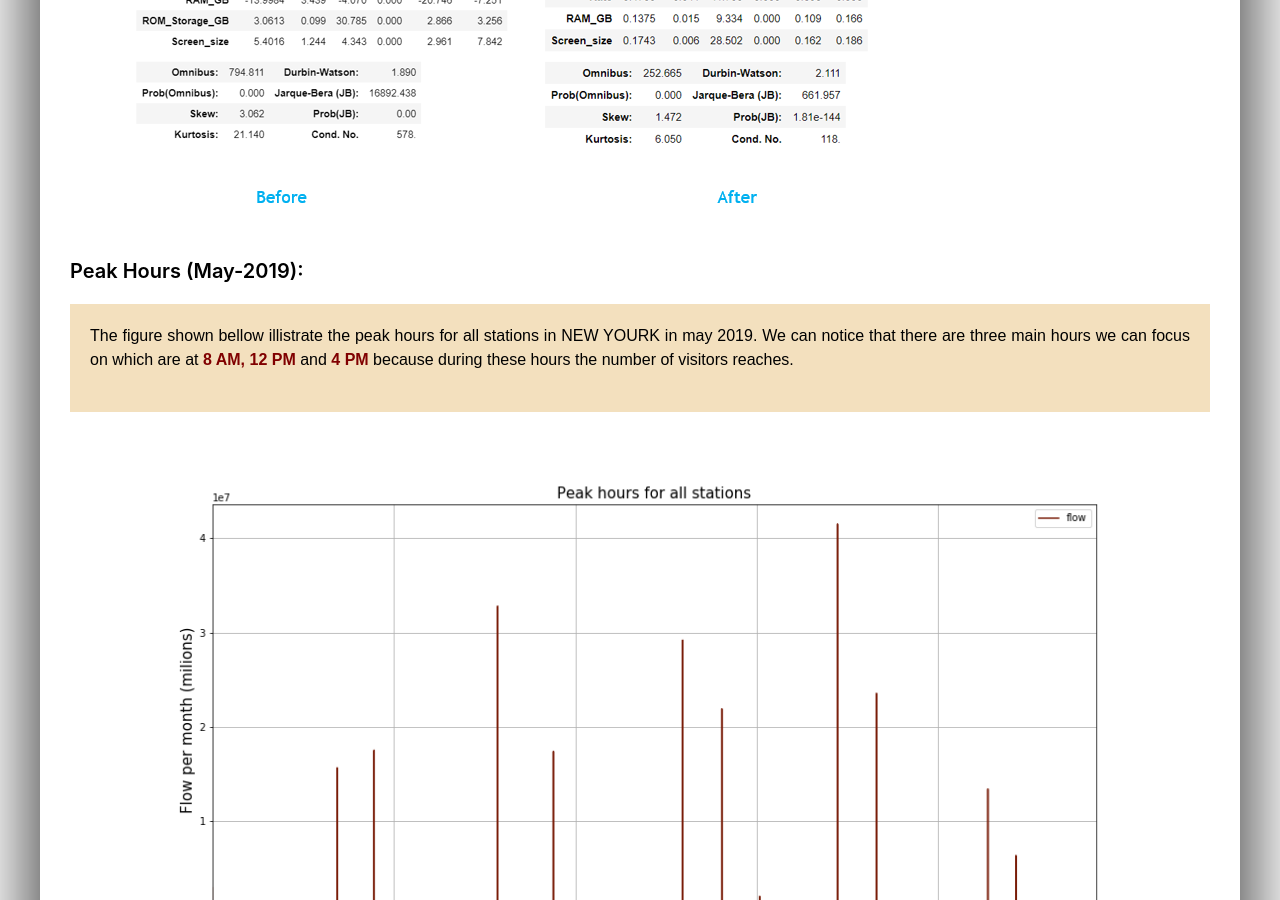
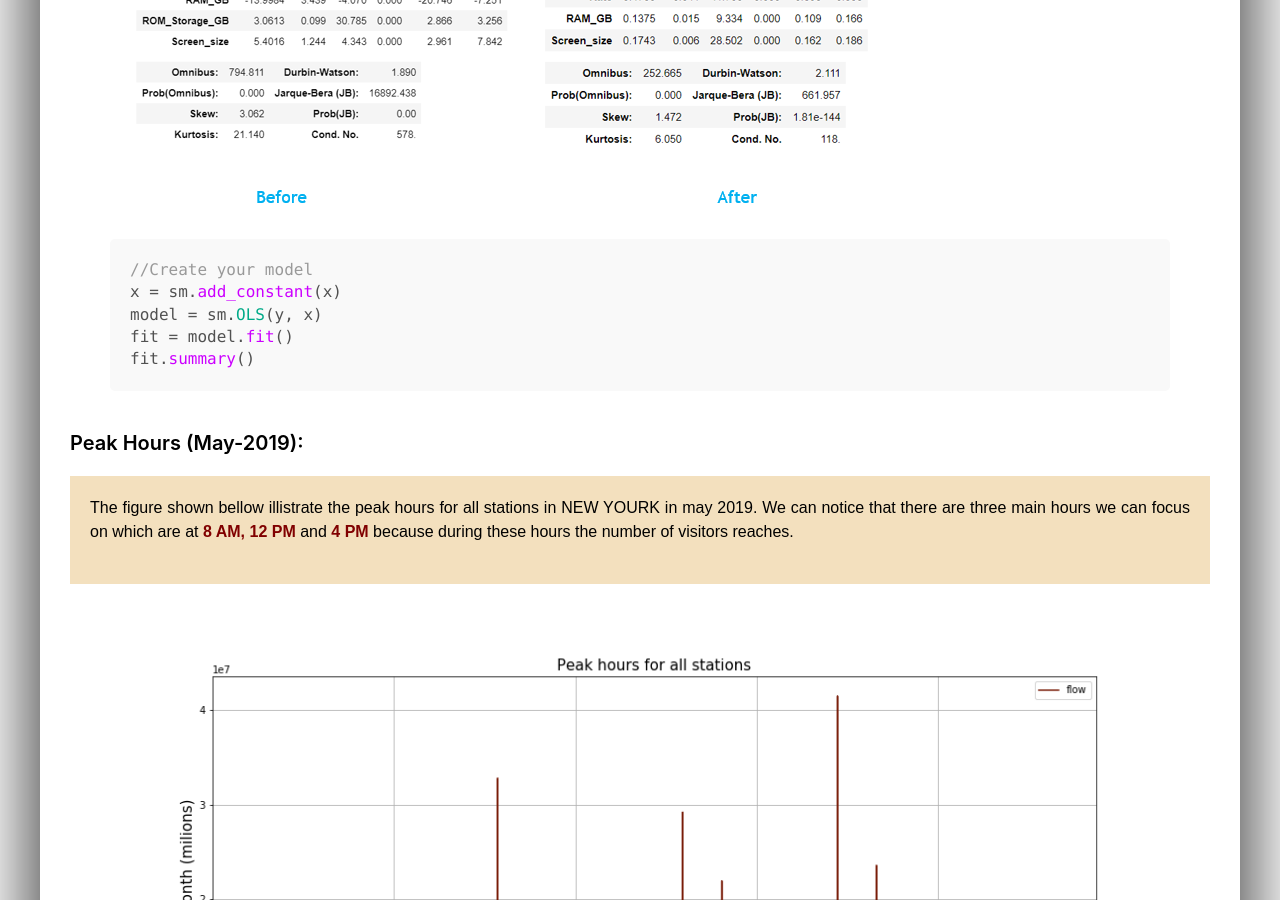
Before and after one commit to alafnan/alafnan.github.io, a Jekyll site: the page built from _posts/2019-09-23-project2.md, in a window 1280 px wide and 900 px high, scrolled down 7990 px. Built offline with Jekyll 4.4.1, drawn with Linux system fonts in a browser that asks for light colours.

Commit message:
Update 2019-09-23-project2.md

```diff
--- a/_posts/2019-09-23-project2.md
+++ b/_posts/2019-09-23-project2.md
@@ -68,6 +68,16 @@ Found in my: [My github account](https://github.com/alafnan/Mobile_Phone_Data)
 <p style="text-align: justify; text-justify: inter-word;">The figure below shows the difference before and after using log. we can clearly seen that the performace of <strong>R-squared</strong> has increased due to adding more normal feature to our <strong>OLS</strong> model</p>
 
 ![Project Approach Image]({{ site.url }}/images/6.png)
+
+
+{% highlight js %}
+//Create your model
+x = sm.add_constant(x)
+model = sm.OLS(y, x)
+fit = model.fit()
+fit.summary()
+{% endhighlight %}
+
 
 <h1 style="font-size:1em; color:#000000; margin-top: 2rem; margin-bottom: 1rem;">Peak Hours (May-2019):</h1>
 
```
